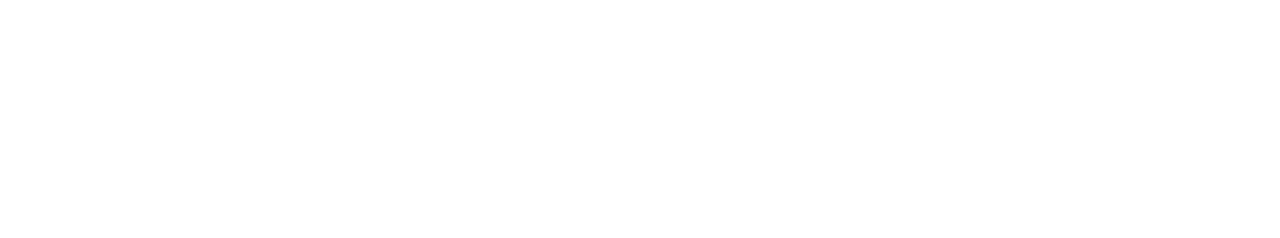
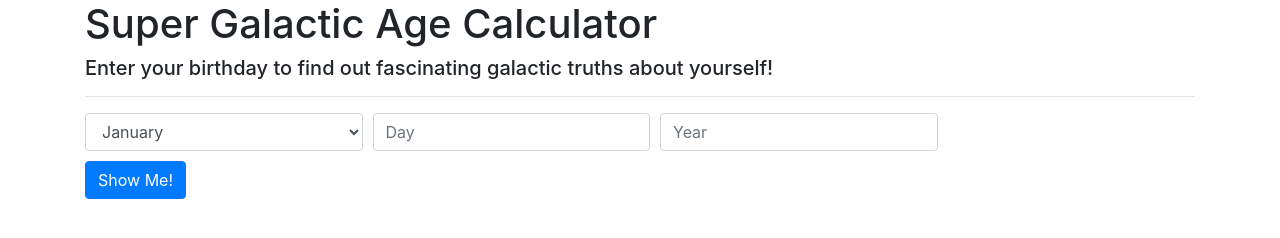
Before and after one commit to schoinh/galactic-age, a website built with webpack: page src/index.html in a window 1280 px wide. Built offline with nearby package versions, Linux system fonts and the light colour scheme.

Commit message:
add basic html and styling

```diff
--- a/src/index.html
+++ b/src/index.html
@@ -4,6 +4,36 @@
     <title>Super Galactic Age Calculator</title>
   </head>
   <body>
-
+    <div class="container">
+      <h1>Super Galactic Age Calculator</h1>
+      <h5>Enter your birthday to find out fascinating galactic truths about yourself!</h5>
+      <hr>
+      <select class="form-control" id="month">
+          <option value="0">January</option>
+          <option value="1">February</option>
+          <option value="2">March</option>
+          <option value="3">April</option>
+          <option value="4">May</option>
+          <option value="5">June</option>
+          <option value="6">July</option>
+          <option value="7">August</option>
+          <option value="8">September</option>
+          <option value="9">October</option>
+          <option value="10">November</option>
+          <option value="11">December</option>
+        </select>
+        <div class="form-group">
+          <input type="number" class="form-control" id="day" placeholder="Day">
+        </div>
+        <div class="form-group">
+          <input type="number" class="form-control" id="year" placeholder="Year">
+        </div>
+        <br><br>
+        <button type="submit" class="btn btn-primary">Show Me!</button>
+      </form>
+      <div class="showErrors"></div>
+      <div class="showArtistId"></div>
+      <div class="showArtistAlbums"></div>
+    </div>
   </body>
 </html>
--- a/src/styles.css
+++ b/src/styles.css
@@ -0,0 +1,5 @@
+.form-control {
+  width: 25% !important;
+  float: left;
+  margin-right: 10px;
+}
```
